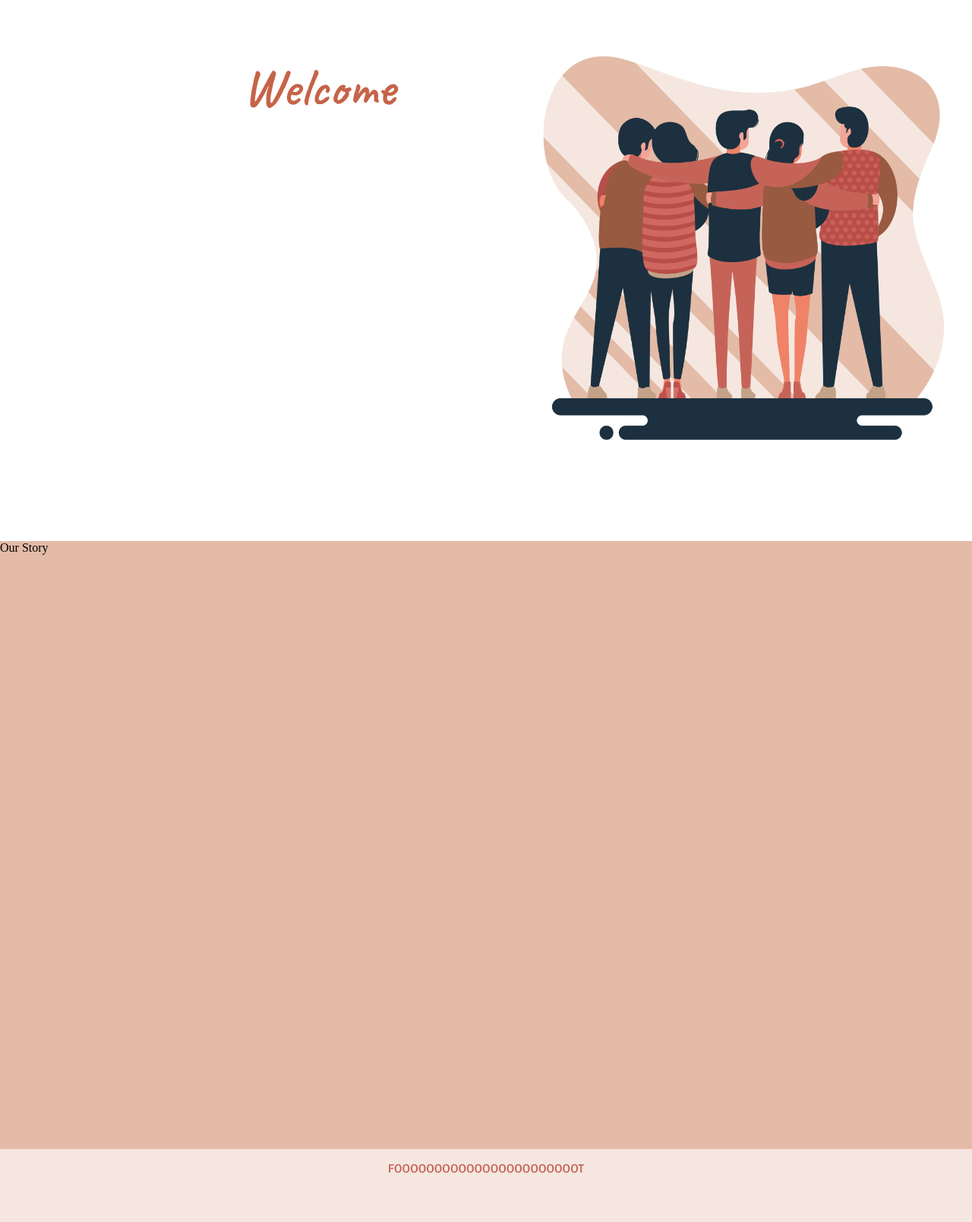
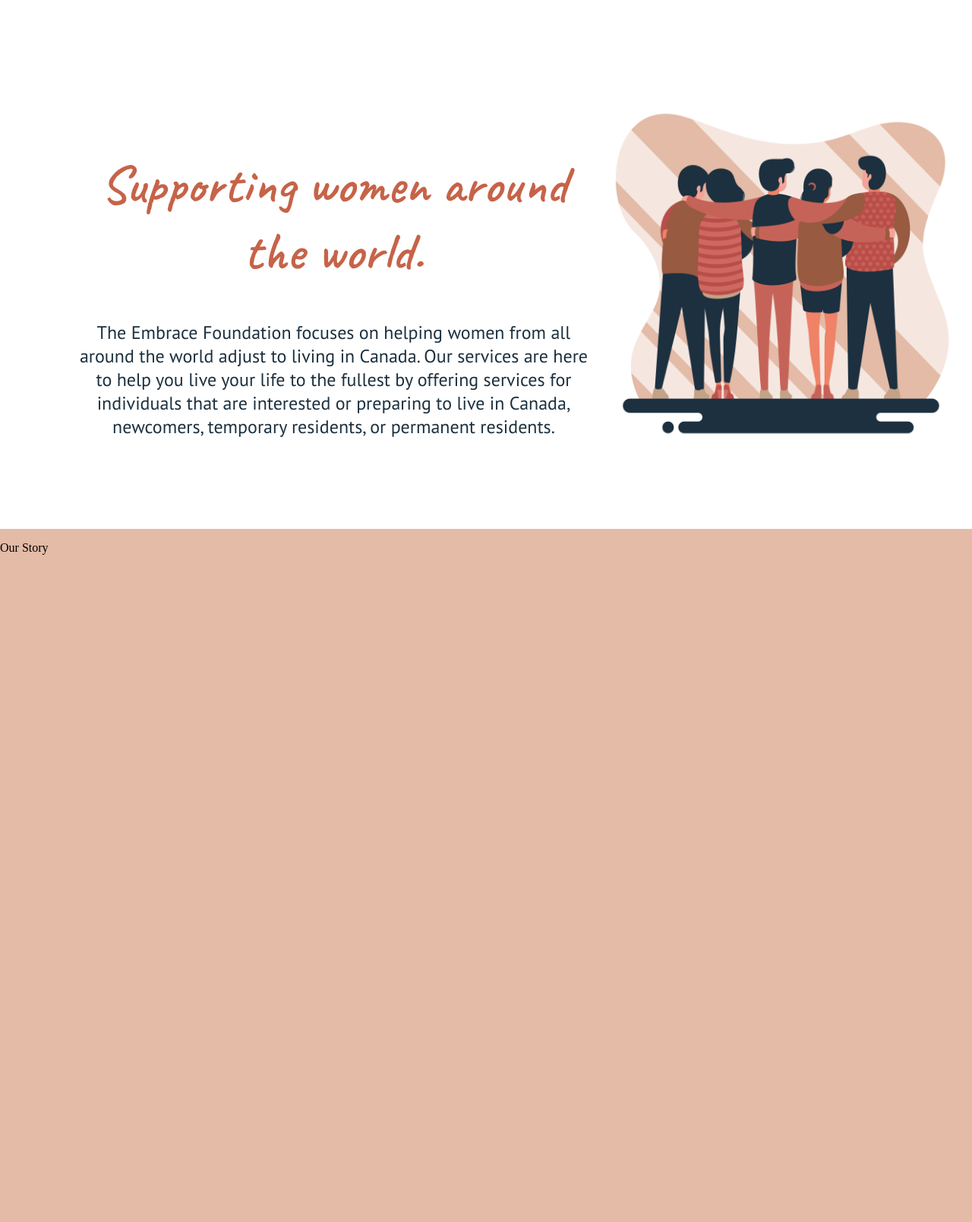
Before and after one commit to SetarehSh/cmd-f-2021, a PHP site: page / in a window 1280 px wide. Shown: the part 96-1704 px from the top of the page at 76% size. After the commit the page ends 826 px from the top, so only its background shows below. Run offline with PHP 8.4, Linux system fonts and the light colour scheme.

Commit message:
Added hero statement

```diff
--- a/index.html
+++ b/index.html
@@ -13,6 +13,7 @@
     <!-- Fonts Used-->
     <link href="https://fonts.googleapis.com/css2?family=Signika:wght@500&display=swap" rel="stylesheet">
     <link href="https://fonts.googleapis.com/css2?family=Caveat:wght@600&display=swap" rel="stylesheet">
+    <link href="https://fonts.googleapis.com/css2?family=PT+Sans&display=swap" rel="stylesheet">
     <title>Embrace Foundation</title>
 </head>
 
@@ -33,7 +34,10 @@
     </nav>
     <div class="wrapper">
     <main>
-        <h1 id="welcome">Welcome</h1>
+        <div id="heroStatement">
+            <h1 id="welcome">Supporting women around the world.</h1>
+            <p>The Embrace Foundation focuses on helping women from all around the world adjust to living in Canada. Our services are here to help you live your life to the fullest by offering services for individuals that are interested or preparing to live in Canada, newcomers, temporary residents, or permanent residents.</p>
+        </div>
         <img id="hero" src="./images/homepage/hero.png" alt="A back view of a group of culturally diverse people hugging each other.">
     </main>
     <aside>
--- a/src/index.css
+++ b/src/index.css
@@ -1,6 +1,7 @@
 body {
     background-color: #FFFFFF;
 }
+
 
 main {
     display: flex;
@@ -10,42 +11,65 @@ main {
     height: calc(100vh - 16vh);
 }
 
+#heroStatement {
+    padding-top: 10%;
+    max-width: 1045px;
+    margin-left: 8%;
+    font-family: 'PT Sans', sans-serif;
+    font-size: calc(16px + 1vh);
+    text-align: center;
+    color: #1C303F;
+}
+
+#heroStatement p {
+    max-width: 900px;
+}
+
 #welcome {
-    padding-left: 25%;
     font-family: 'Caveat', cursive;
+    font-size: calc(30px + 5vh);
     color: #C66348;
-    font-size: calc(30px + 5vh);
 }
 
 #hero {
-    height: 90%;
-    min-width: 527px;
-    min-height: 538px;
+    object-fit: contain;
+    min-width: 420px;
+    min-height: 400px;
 }
 
 aside {
+    position: absolute;
     height: 100vh;
     width: 100%;
     background-color: #E3BBA7;
 }
 
-@media only screen and (max-width: 600px) and (max-width: 1200px) {
+@media only screen and (min-width: 600px) and (max-width: 1200px) {
+    main {
+        padding-top: 10vh;
+        height: fit-content;
+    }
+
+    #heroStatement {
+        padding-top: 5%;
+    }
 }
 
 @media only screen and (max-width: 599px) {
-    body {
+    main {
+        flex-direction: column;
+        justify-items: center;
+        height: fit-content;
+    }
+
+    #heroStatement {
         margin: 0 auto;
         padding: 0;
     }
 
-    main {
-        flex-direction: column;
-        justify-items: center;
-    }
-
-#logo {
-    margin-left: 1vh;
-    height: 8vh;
-    width: auto;
+    #logo {
+        margin-left: 1vh;
+        height: 8vh;
+        width: auto;
     }
 }
```
